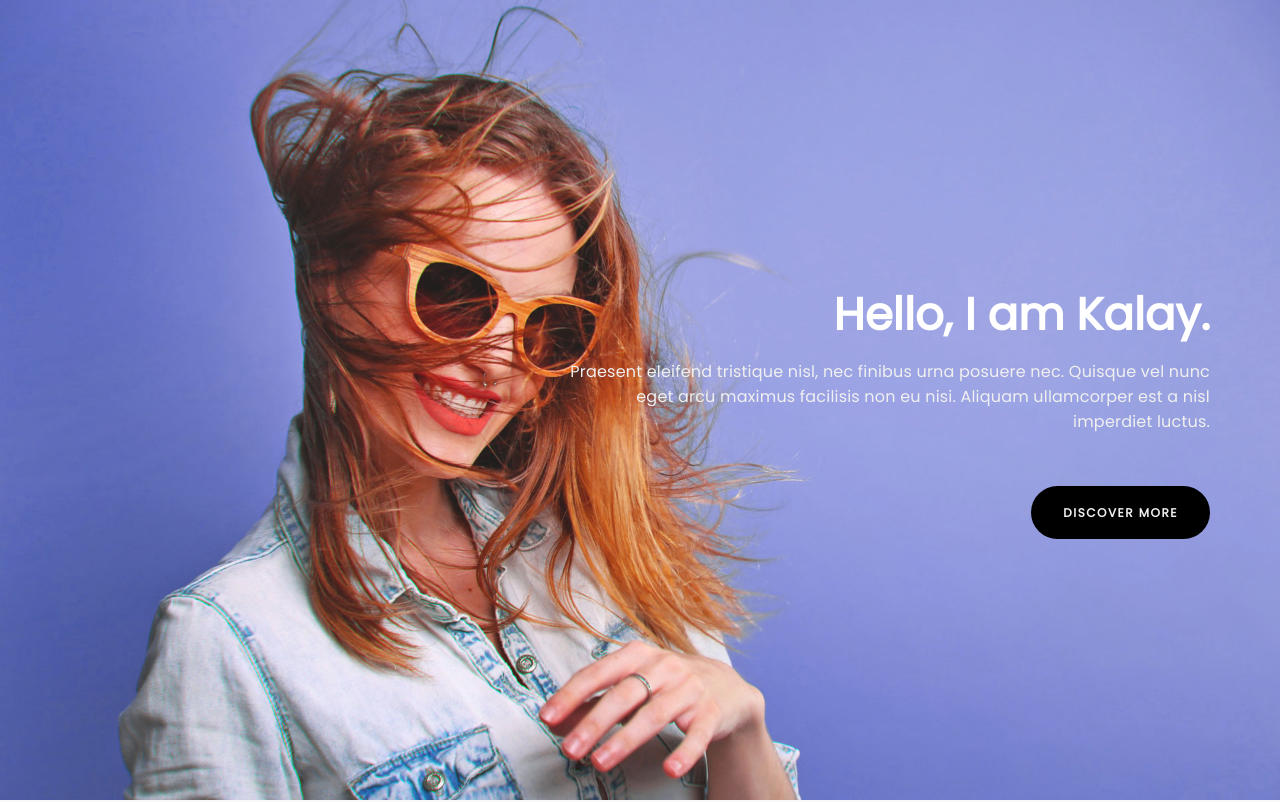
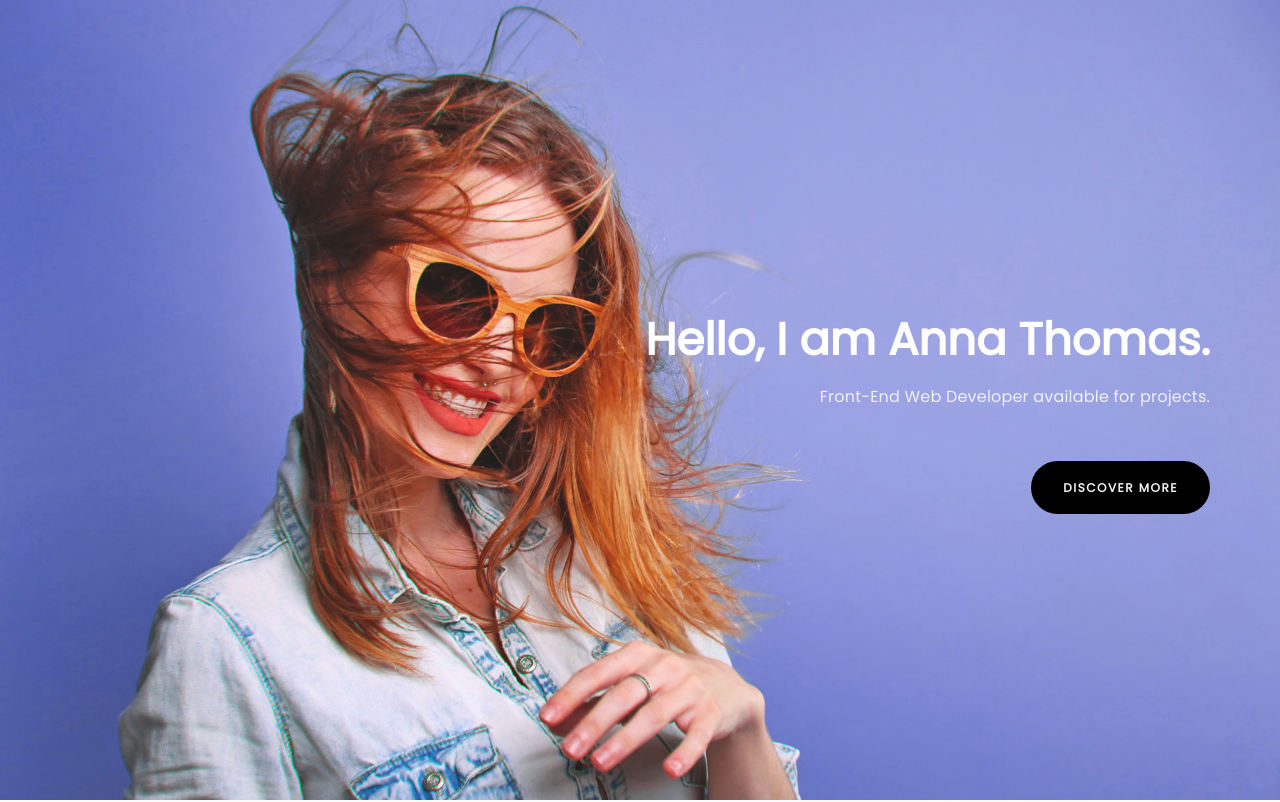
Before and after one commit to atperez0912/portfolio, a plain HTML site: page index.html in a window 1280 px wide. Shown: the top 802 px of the page. Drawn offline with Linux system fonts and the light colour scheme.

Commit message:
changed name

```diff
--- a/index.html
+++ b/index.html
@@ -43,8 +43,10 @@ http://www.tooplate.com/view/2087-kalay
 
                <div class="col-md-offset-5 col-md-7 col-sm-12">
                     <div class="home-thumb">
-                         <h1 class="wow fadeInUp" data-wow-delay="0.4s">Hello, I am Kalay.</h1>
-                         <p class="wow fadeInUp white-color" data-wow-delay="0.6s">Praesent eleifend tristique nisl, nec finibus urna posuere nec. Quisque vel nunc eget arcu maximus facilisis non eu nisi. Aliquam ullamcorper est a nisl imperdiet luctus.</p>
+                         <h1 class="wow fadeInUp" data-wow-delay="0.4s">Hello, I am Anna Thomas.</h1>
+                         <p class="wow fadeInUp white-color" data-wow-delay="0.6s">
+                              Front-End Web Developer available for projects.
+                         </p>
                          <a href="#service" class="wow fadeInUp smoothScroll btn btn-default section-btn" data-wow-delay="1s">discover more</a>
                     </div>
                </div>
```
